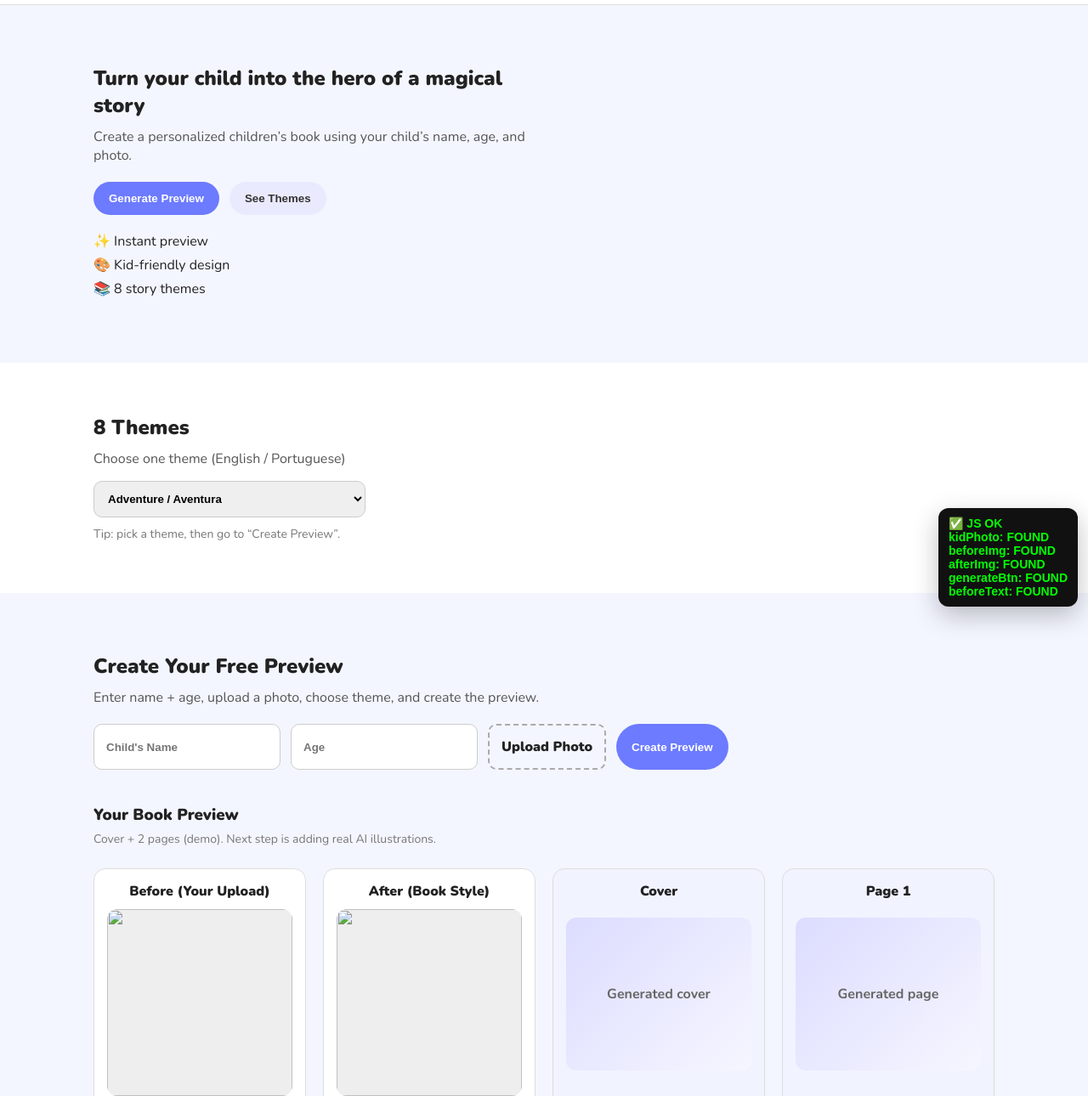
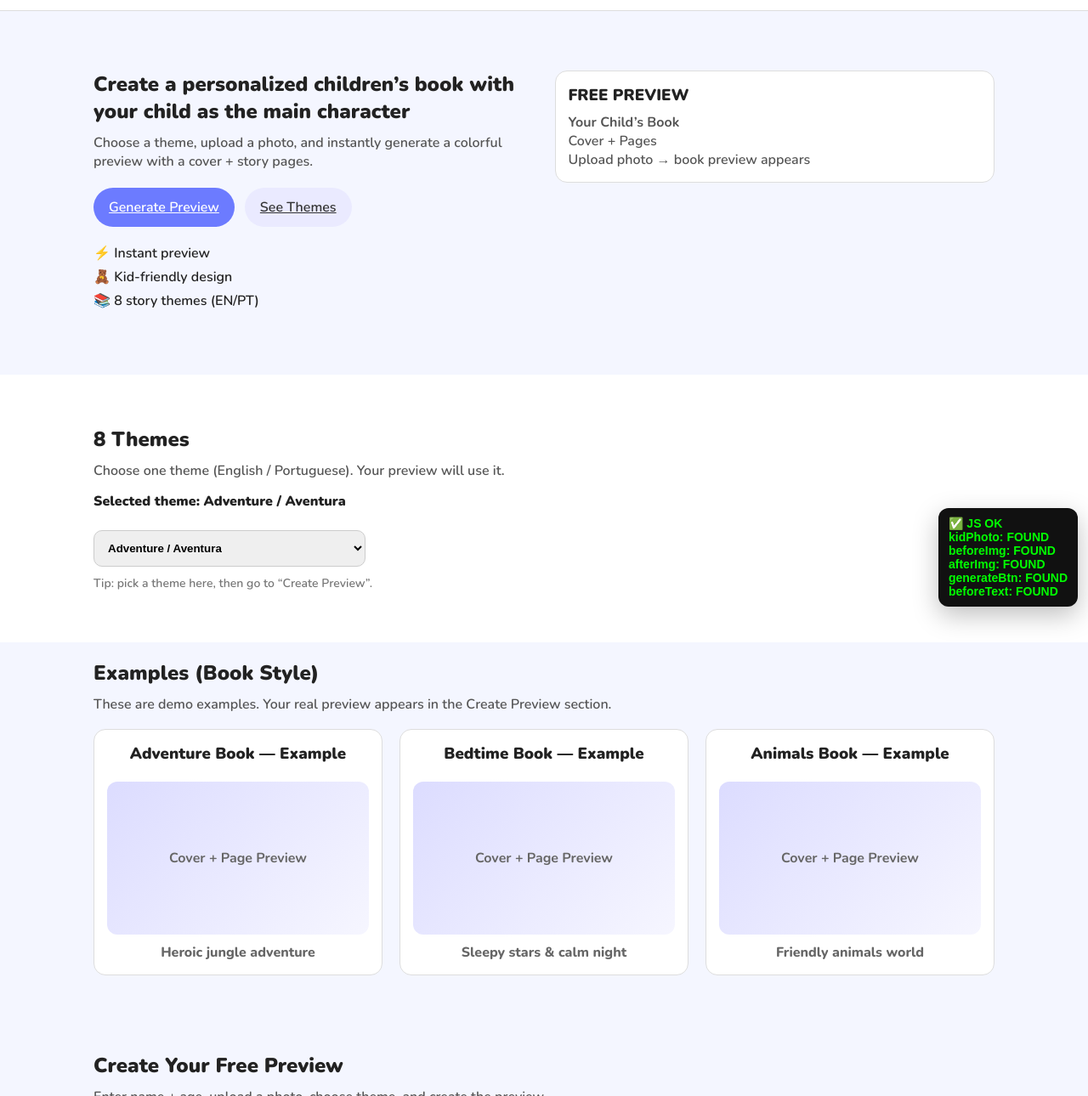
Before and after one commit to alissonpaulinelli1/MYBOOKS, a plain HTML site: page index.html in a window 1280 px wide. Shown: the part 74-1364 px from the top of the page at 85% size. Drawn offline with nearby package versions, Linux system fonts and the light colour scheme.

Commit message:
Update index.html

```diff
--- a/index.html
+++ b/index.html
@@ -1,142 +1,208 @@
-<!DOCTYPE html>
+<!doctype html>
 <html lang="en">
 <head>
-  <meta charset="UTF-8" />
-  <meta name="viewport" content="width=device-width, initial-scale=1.0"/>
+  <meta charset="utf-8" />
+  <meta name="viewport" content="width=device-width, initial-scale=1" />
   <title>MyMagicStoryBooks</title>
 
-  <!-- Google Font -->
-  <link href="https://fonts.googleapis.com/css2?family=Nunito:wght@400;700;900&display=swap" rel="stylesheet">
+  <!-- Fonts -->
+  <link rel="preconnect" href="https://fonts.googleapis.com">
+  <link rel="preconnect" href="https://fonts.gstatic.com" crossorigin>
+  <link href="https://fonts.googleapis.com/css2?family=Nunito:wght@600;700;800;900&display=swap" rel="stylesheet">
 
-  <!-- CSS -->
-  <link rel="stylesheet" href="style.css">
+  <link rel="stylesheet" href="style.css" />
 </head>
 
 <body>
 
-<!-- ================= HEADER ================= -->
+  <!-- HEADER -->
   <header class="header">
     <div class="container headerWrap">
       <div class="logo">✨ MyMagicStoryBooks</div>
-    <button class="btn primary">Create Preview</button>
+
+      <div style="display:flex; gap:10px; align-items:center; flex-wrap:wrap;">
+        <a class="btn ghost" href="#themes">Themes</a>
+        <a class="btn ghost" href="#examples">Examples</a>
+        <a class="btn primary" href="#create">Create Preview</a>
+      </div>
     </div>
   </header>
 
-<!-- ================= HERO ================= -->
-<section class="hero">
+  <!-- HERO -->
+  <section class="hero" id="top">
     <div class="container heroGrid">
       <div>
-      <h1>Turn your child into the hero of a magical story</h1>
-      <p>Create a personalized children’s book using your child’s name, age, and photo.</p>
+        <h1>Create a personalized children’s book with your child as the main character</h1>
+        <p>
+          Choose a theme, upload a photo, and instantly generate a colorful preview
+          with a cover + story pages.
+        </p>
 
         <div class="heroActions">
-        <button class="btn primary">Generate Preview</button>
-        <button class="btn ghost">See Themes</button>
+          <a class="btn primary" href="#create">Generate Preview</a>
+          <a class="btn ghost" href="#themes">See Themes</a>
         </div>
 
         <ul class="heroList">
-        <li>✨ Instant preview</li>
-        <li>🎨 Kid-friendly design</li>
-        <li>📚 8 story themes</li>
+          <li>⚡ Instant preview</li>
+          <li>🧸 Kid-friendly design</li>
+          <li>📚 8 story themes (EN/PT)</li>
         </ul>
+      </div>
+
+      <div>
+        <div class="previewCard" style="text-align:left;">
+          <h3 style="margin-bottom:8px;">FREE PREVIEW</h3>
+          <p style="margin-top:0;">
+            <strong>Your Child’s Book</strong><br>
+            Cover + Pages<br>
+            Upload photo → book preview appears
+          </p>
+        </div>
       </div>
     </div>
   </section>
 
-<!-- ================= THEMES ================= -->
+  <!-- THEMES -->
   <section class="themes" id="themes">
     <div class="container">
       <h2>8 Themes</h2>
-    <p>Choose one theme (English / Portuguese)</p>
+      <p>Choose one theme (English / Portuguese). Your preview will use it.</p>
 
-    <select id="themeSelect">
-      <option value="Adventure">Adventure / Aventura</option>
-      <option value="Bedtime">Bedtime / Dormir</option>
-      <option value="Animals">Animals / Animais</option>
-      <option value="Princess">Princess / Princesa</option>
-      <option value="Superhero">Superhero / Super-herói</option>
-      <option value="Emotions">Emotions / Emoções</option>
-      <option value="School">School / Escola</option>
-      <option value="Family">Family / Família</option>
+      <div style="margin-top:14px;">
+        <div style="font-weight:900; margin-bottom:8px;">
+          Selected theme: <span id="selectedThemeLabel">Adventure / Aventura</span>
+        </div>
+
+        <select id="themeSelect" aria-label="Select theme">
+          <option value="Adventure / Aventura" selected>Adventure / Aventura</option>
+          <option value="Bedtime / Dormir">Bedtime / Dormir</option>
+          <option value="Emotions / Emoções">Emotions / Emoções</option>
+          <option value="Friendship / Amizade">Friendship / Amizade</option>
+          <option value="Animals / Animais">Animals / Animais</option>
+          <option value="Princess & Magic / Princesa & Magia">Princess & Magic / Princesa & Magia</option>
+          <option value="Superhero / Super-herói">Superhero / Super-herói</option>
+          <option value="School / Escola">School / Escola</option>
         </select>
 
-    <p class="tip">Tip: pick a theme, then go to “Create Preview”.</p>
+        <p class="tip">Tip: pick a theme here, then go to “Create Preview”.</p>
+      </div>
     </div>
   </section>
 
-<!-- ================= CREATE PREVIEW ================= -->
-<section class="create" id="preview">
+  <!-- EXAMPLES -->
+  <section class="examples" id="examples">
     <div class="container">
+      <h2>Examples (Book Style)</h2>
+      <p>These are demo examples. Your real preview appears in the Create Preview section.</p>
 
+      <div class="previewGrid" style="margin-top:18px;">
+        <div class="previewCard">
+          <h3>Adventure Book — Example</h3>
+          <div class="fakePage">Cover + Page Preview</div>
+          <p style="font-weight:800; color:#666;">Heroic jungle adventure</p>
+        </div>
+
+        <div class="previewCard">
+          <h3>Bedtime Book — Example</h3>
+          <div class="fakePage">Cover + Page Preview</div>
+          <p style="font-weight:800; color:#666;">Sleepy stars & calm night</p>
+        </div>
+
+        <div class="previewCard">
+          <h3>Animals Book — Example</h3>
+          <div class="fakePage">Cover + Page Preview</div>
+          <p style="font-weight:800; color:#666;">Friendly animals world</p>
+        </div>
+      </div>
+    </div>
+  </section>
+
+  <!-- CREATE PREVIEW -->
+  <section class="create" id="create">
+    <div class="container">
       <h2>Create Your Free Preview</h2>
       <p>Enter name + age, upload a photo, choose theme, and create the preview.</p>
 
       <div class="previewForm">
-      <input id="childName" type="text" placeholder="Child's Name" />
-      <input id="childAge" type="number" placeholder="Age" min="0" />
+        <input id="childName" type="text" placeholder="Child's Name" autocomplete="off" />
+        <input id="childAge" type="number" placeholder="Age" min="0" max="18" />
 
         <label class="filePick">
           Upload Photo
-        <input id="kidPhoto" type="file" accept="image/*">
+          <input id="kidPhoto" type="file" accept="image/*" />
         </label>
 
-      <button id="generateBtn" class="btn primary">Create Preview</button>
+        <button id="generateBtn" class="btn primary" type="button">Create Preview</button>
       </div>
 
-    <!-- ================= BOOK PREVIEW ================= -->
       <div class="bookPreview">
-
-      <h3>Your Book Preview</h3>
-      <span class="note">Cover + 2 pages (demo). Next step is adding real AI illustrations.</span>
+        <h3 style="margin-top:26px;">Your Book Preview</h3>
+        <small class="note">
+          Cover + 2 pages (demo). Next step is adding real AI illustrations.
+        </small>
 
         <div class="previewGrid">
-
-        <!-- BEFORE -->
+          <!-- Before -->
           <div class="previewCard">
             <h4>Before (Your Upload)</h4>
-          <img id="beforeImg" class="previewImg" src="" alt="">
-          <p class="placeholder" id="beforeText">Upload a photo above</p>
+            <p id="beforeText" class="placeholder">Upload a photo above</p>
+            <img id="beforeImg" class="previewImg" alt="Before upload preview" />
           </div>
 
-        <!-- AFTER -->
+          <!-- After -->
           <div class="previewCard">
             <h4>After (Book Style)</h4>
-          <img id="afterImg" class="previewImg" src="" alt="">
             <p class="placeholder">Preview will appear here</p>
+            <img id="afterImg" class="previewImg" alt="After preview" />
           </div>
 
-        <!-- COVER -->
+          <!-- Cover -->
           <div class="previewCard small">
             <h4>Cover</h4>
             <div class="fakePage">Generated cover</div>
           </div>
 
-        <!-- PAGE 1 -->
+          <!-- Page 1 -->
           <div class="previewCard small">
             <h4>Page 1</h4>
             <div class="fakePage">Generated page</div>
           </div>
 
-        <!-- PAGE 2 -->
+          <!-- Page 2 -->
           <div class="previewCard small">
             <h4>Page 2</h4>
             <div class="fakePage">Generated page</div>
           </div>
-
         </div>
       </div>
 
     </div>
   </section>
 
-<!-- ================= FOOTER ================= -->
+  <!-- FOOTER -->
   <footer class="footer">
-  <div class="container">
-    © 2026 MyMagicStoryBooks
-  </div>
+    © 2026 MyMagicStoryBooks •
+    <a href="#themes">Themes</a> •
+    <a href="#examples">Examples</a> •
+    <a href="#create">Create Preview</a>
   </footer>
 
-<!-- JS -->
+  <!-- Small helper: update selected theme label -->
+  <script>
+    (function(){
+      const themeSelect = document.getElementById("themeSelect");
+      const label = document.getElementById("selectedThemeLabel");
+      if(themeSelect && label){
+        label.textContent = themeSelect.value;
+        themeSelect.addEventListener("change", () => {
+          label.textContent = themeSelect.value;
+        });
+      }
+    })();
+  </script>
+
+  <!-- Your script -->
   <script src="script.js"></script>
 </body>
 </html>
```
Lines whose indentation alone changed are shown as unchanged.
